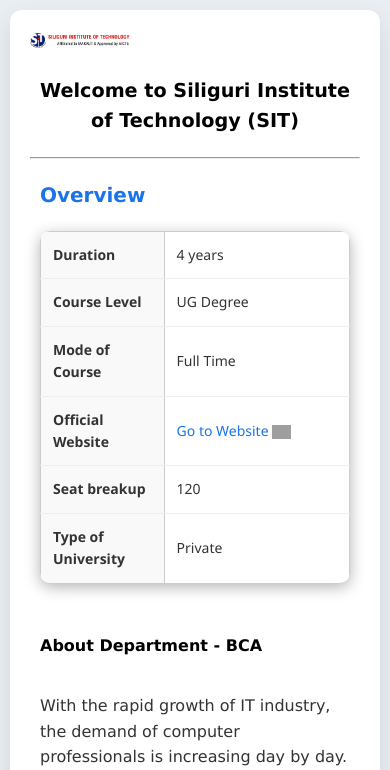
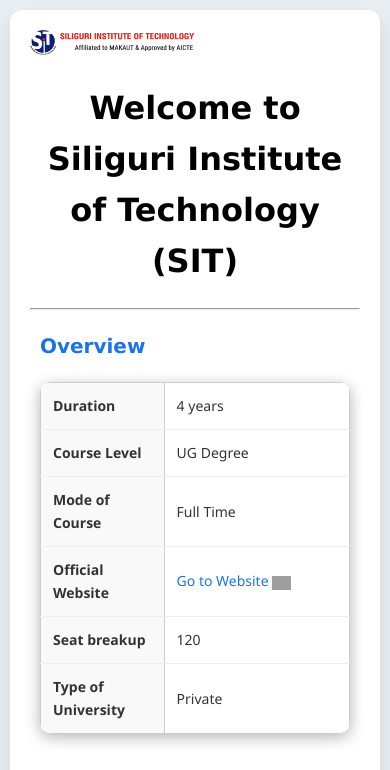
Before and after one commit to ez-sourav/simple_collage_page, a plain HTML site: page Yes_link_page/siliguri/siliguri_sit.html in a window 390 px wide. Shown: the top 770 px of the page. Drawn offline with Linux system fonts and the light colour scheme; grey boxes are pictures that could not be loaded; a web font is replaced by a local one.

Commit message:
Update sit_style.css

```diff
--- a/Yes_link_page/siliguri/sit_style.css
+++ b/Yes_link_page/siliguri/sit_style.css
@@ -208,12 +208,12 @@ th, td {
 
 /* Mobile responsiveness */
 @media screen and (max-width: 768px) {
-    .sit_heading {
+/*     .sit_heading {
         font-size: 1.5em;
-    }
+    }  changeses*/
 
     .sit_logo img {
-        width: 100px;
+        width: 100%;
         height: auto;
     }
 
@@ -222,7 +222,6 @@ th, td {
     .bca_intro,
     .fees {
         padding: 10px;
-        font-size: 1em;
     }
 
     .scope ul, .scope_of_higer_studies ul {
@@ -231,9 +230,9 @@ th, td {
 }
 
 @media screen and (max-width: 480px) {
-    .sit_heading {
+/*     .sit_heading {
         font-size: 1.2em;
-    }
+    }  changeses*/
 
     th, td {
         font-size: 0.9em;
```
